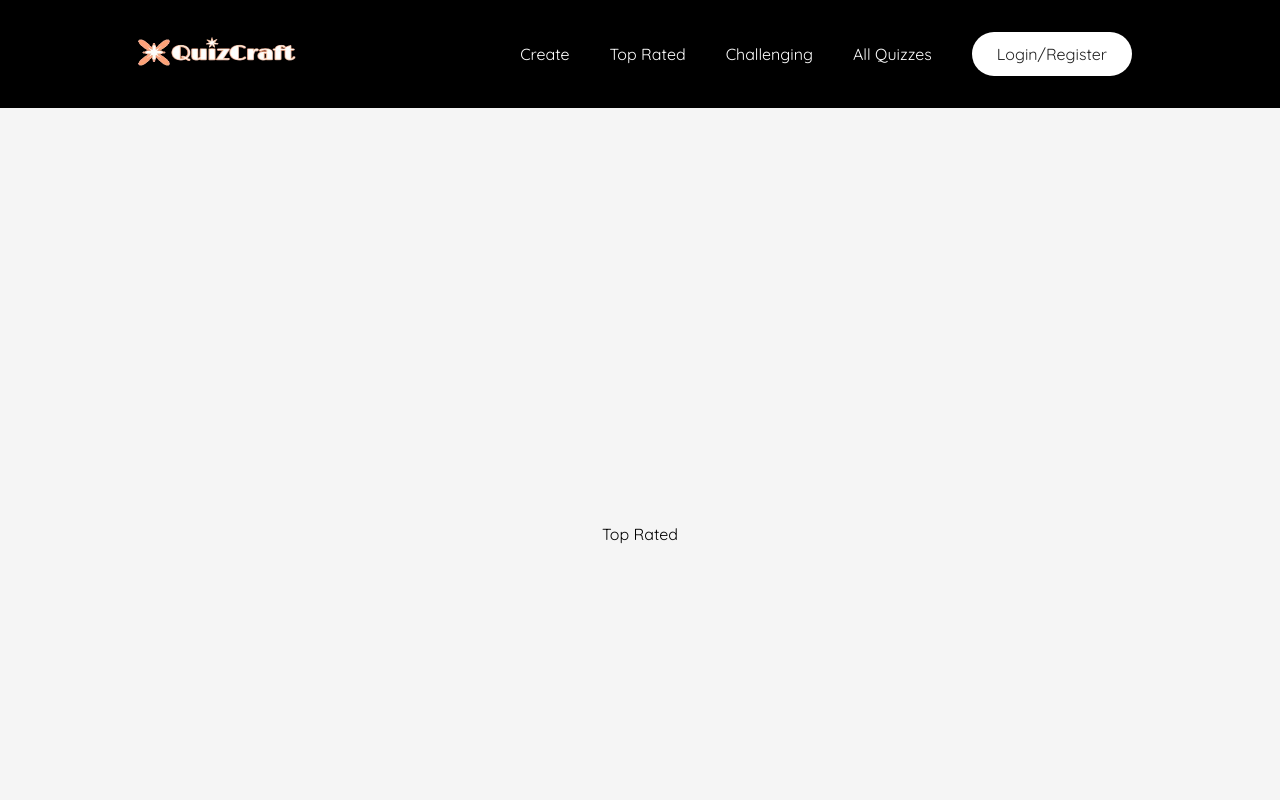
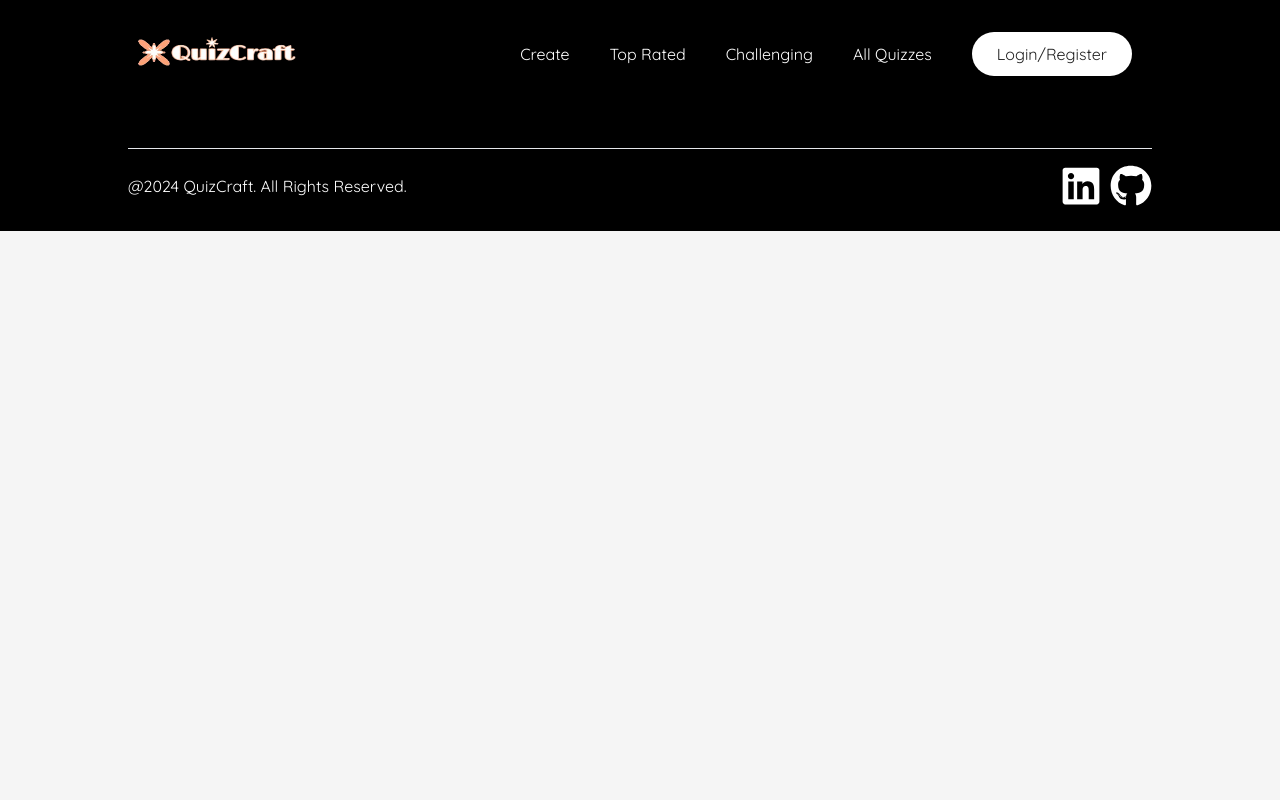
Before and after one commit to nromasanta/3680Project, a React (Vite) app: page /toprated in a window 1280 px wide. Shown: the top 800 px of the page. Built offline with nearby package versions, Linux system fonts and the light colour scheme.

Commit message:
Removal of extra pages to limit scope

```diff
--- a/src/App.jsx
+++ b/src/App.jsx
@@ -1,6 +1,5 @@
 import React from 'react'
 import Navbar from './components/Navbar/Navbar.jsx'
-import Sidenav from './components/Navbar/Sidenav.jsx'
 import Footer from './components/Footer/Footer.jsx'
 import { BrowserRouter, Route, Routes } from 'react-router-dom'
 import { ProtectedRoute } from './components/routes/ProtectedRoute.jsx'
@@ -8,11 +7,9 @@ import { IconContext } from 'react-icons'
 
 import AllQuizzes from './pages/AllQuizzes.jsx'
 import Create from './pages/Create.jsx'
-import Challenging from './pages/Challenging.jsx'
 import Landing from './pages/Landing.jsx'
 import Login from './pages/Login.jsx'
 import Signup from './pages/Signup.jsx'
-import TopRated from './pages/TopRated.jsx'
 import About from './pages/About.jsx'
 
 const App = () => {
@@ -29,9 +26,7 @@ const App = () => {
               <Route element={<ProtectedRoute />}>
                 <Route path="/create" element={<Create />} />
               </Route>
-              <Route path="/challenging" element={<Challenging />} />
               <Route path="/allquizzes" element={<AllQuizzes />} />
-              <Route path="/toprated" element={<TopRated />} />
               <Route path="/about" element={<About />} />
             </Routes>
           </div>
--- a/src/pages/Challenging.jsx
+++ /dev/null
@@ -1,11 +0,0 @@
-import React from 'react'
-
-const Challenging = () => {
-  return (
-    <div className='temp-page content set-container'>
-      Challenging
-    </div>
-  )
-}
-
-export default Challenging
--- a/src/pages/TopRated.jsx
+++ /dev/null
@@ -1,11 +0,0 @@
-import React from 'react'
-
-const TopRated = () => {
-  return (
-    <div className='temp-page content set-container'>
-      Top Rated
-    </div>
-  )
-}
-
-export default TopRated
```
